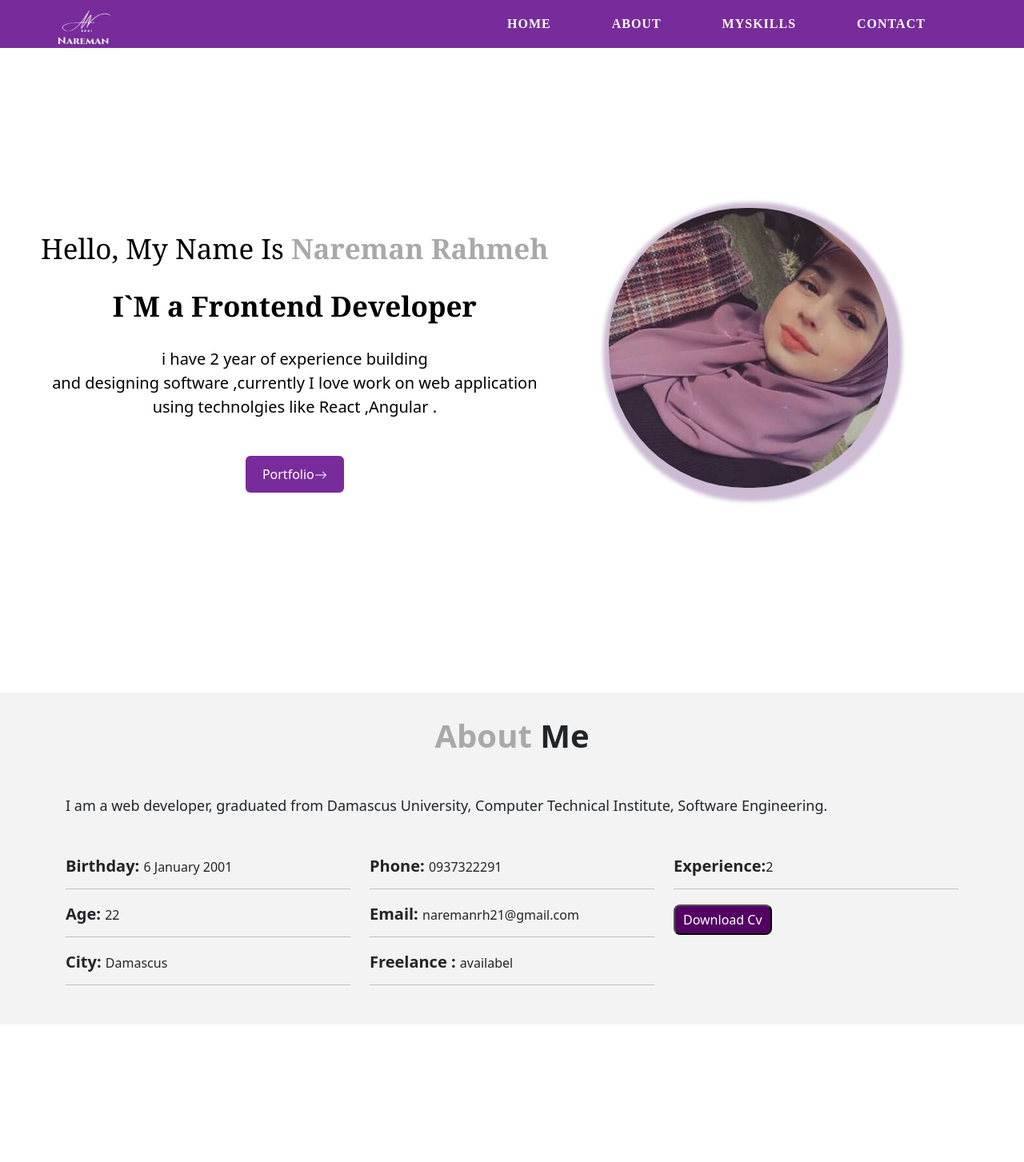
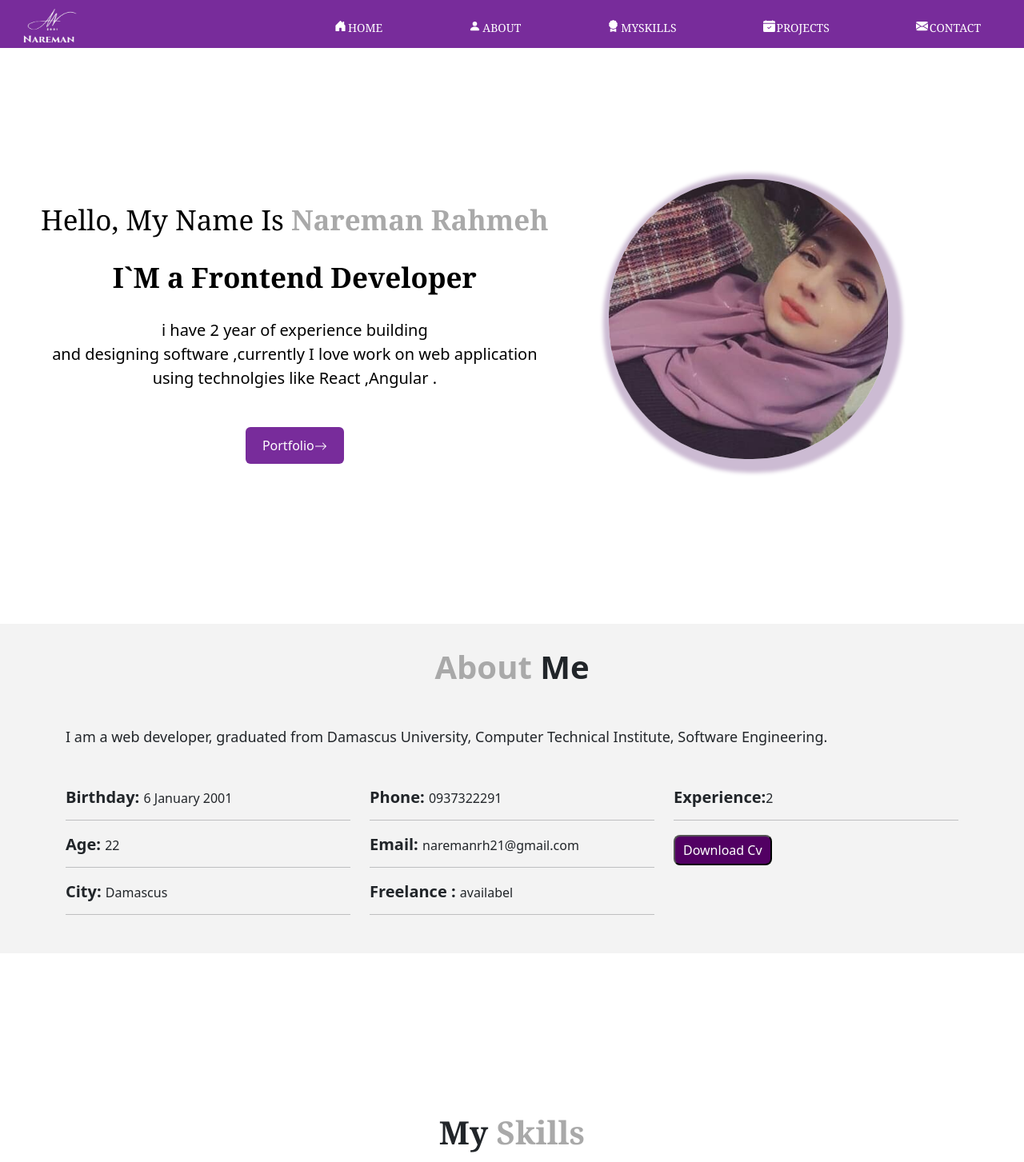
Before and after one commit to NaremanRahmeh/Poptfolio, a React (Create React App) app: page / in a window 1280 px wide. Shown: the top 1453 px of the page at 80% size. Built offline with nearby package versions, Linux system fonts and the light colour scheme; a web font is replaced by a local one.

Commit message:
first commit

```diff
--- a/package.json
+++ b/package.json
@@ -16,10 +16,13 @@
     "framer-motion": "^7.6.1",
     "react": "^18.2.0",
     "react-bootstrap": "^2.5.0",
+    "react-countup": "^6.3.2",
     "react-dom": "^18.2.0",
     "react-icons": "^4.6.0",
     "react-router": "^6.4.2",
     "react-scripts": "5.0.1",
+    "react-scroll": "^1.8.8",
+    "react-scroll-trigger": "^0.6.14",
     "sass": "^1.55.0",
     "web-vitals": "^2.1.4"
   },
--- a/public/index.html
+++ b/public/index.html
@@ -1,7 +1,21 @@
 <!DOCTYPE html>
 <html lang="en">
   <head>
-    <meta charset="utf-8" />
+
+    <link rel="stylesheet" href="https://cdn.jsdelivr.net/npm/bootstrap@5.2.0/dist/css/bootstrap.min.css"
+    integrity="sha384-gH2yIJqKdNHPEq0n4Mqa/HGKIhSkIHeL5AyhkYV8i59U5AR6csBvApHHNl/vI1Bx" crossorigin="anonymous">
+    <script crossorigin src="https://unpkg.com/react@18/umd/react.development.js"></script>
+    <script crossorigin src="https://unpkg.com/react-dom@18/umd/react-dom.development.js"></script>
+    <!--google font-->
+    <link rel="preconnect" href="https://fonts.googleapis.com">
+<link rel="preconnect" href="https://fonts.gstatic.com" crossorigin>
+<link href="https://fonts.googleapis.com/css2?family=Roboto+Slab:wght@300&display=swap" rel="stylesheet">
+
+    <!-- JavaScript Bundle with Popper -->
+<script src="https://cdn.jsdelivr.net/npm/bootstrap@5.2.0/dist/js/bootstrap.bundle.min.js"
+ integrity="sha384-A3rJD856KowSb7dwlZdYEkO39Gagi7vIsF0jrRAoQmDKKtQBHUuLZ9AsSv4jD4Xa" crossorigin="anonymous"></script>
+    <noscript>You need to enable JavaScript to run this app.</noscript>
+    <!-- <meta charset="utf-8" />
     <link rel="icon" href="%PUBLIC_URL%/favicon.ico" />
     <meta name="viewport" content="width=device-width, initial-scale=1" />
     <meta name="theme-color" content="#000000" />
@@ -18,8 +32,13 @@
     <link rel="stylesheet" type="text/css" href="//db.onlinewebfonts.com/c/157c6cc36dd65b1b2adc9e7f3329c761?family=Amazon+Ember"/>
     <link rel="stylesheet" href="https://cdn.jsdelivr.net/npm/bootstrap@5.2.0/dist/css/bootstrap.min.css"
     integrity="sha384-gH2yIJqKdNHPEq0n4Mqa/HGKIhSkIHeL5AyhkYV8i59U5AR6csBvApHHNl/vI1Bx" crossorigin="anonymous">
+    <link rel="stylesheet" href="https://cdn.jsdelivr.net/npm/bootstrap@4.0.0/dist/css/bootstrap.min.css"
+    integrity="sha384-Gn5384xqQ1aoWXA+058RXPxPg6fy4IWvTNh0E263XmFcJlSAwiGgFAW/dAiS6JXm" crossorigin="anonymous">
     <script crossorigin src="https://unpkg.com/react@18/umd/react.development.js"></script>
     <script crossorigin src="https://unpkg.com/react-dom@18/umd/react-dom.development.js"></script>
+    <script src="https://code.jquery.com/jquery-3.2.1.slim.min.js" integrity="sha384-KJ3o2DKtIkvYIK3UENzmM7KCkRr/rE9/Qpg6aAZGJwFDMVNA/GpGFF93hXpG5KkN" crossorigin="anonymous"></script>
+<script src="https://cdn.jsdelivr.net/npm/popper.js@1.12.9/dist/umd/popper.min.js" integrity="sha384-ApNbgh9B+Y1QKtv3Rn7W3mgPxhU9K/ScQsAP7hUibX39j7fakFPskvXusvfa0b4Q" crossorigin="anonymous"></script>
+<script src="https://cdn.jsdelivr.net/npm/bootstrap@4.0.0/dist/js/bootstrap.min.js" integrity="sha384-JZR6Spejh4U02d8jOt6vLEHfe/JQGiRRSQQxSfFWpi1MquVdAyjUar5+76PVCmYl" crossorigin="anonymous"></script>
     <!--google font-->
     <link rel="preconnect" href="https://fonts.googleapis.com">
 <link rel="preconnect" href="https://fonts.gstatic.com" crossorigin>
@@ -27,7 +46,7 @@
 
 
     <link rel="manifest" href="%PUBLIC_URL%/manifest.json" />
-
+   -->
     <title>Portfolio</title>
   </head>
   <body>
--- a/src/Components/Sidebar.css
+++ b/src/Components/Sidebar.css
@@ -1,75 +1,78 @@
-nav{
-  background-color: rgb(120, 44, 155);
+header{
+  background-color:  rgb(120, 44, 155);
   top: 0px;
   height: 60px;
-  display: block;
+  width: 100%;
+  display: flex;
+  align-items: center;
+  color: #fff;
+  }
 
-}
-.na-bg{
-  background-color: rgb(238, 238, 238);
-}
-nav img {
+header img {
   max-width: 100%;
   height: 90%;
-  margin-right: 400px;
   width: 70px;
   height: 50px;
-  margin-top: 10px;
+  }
+ header .menu{
+  margin: 0;
+  padding: 0;
+  list-style: none;
+  display: flex;
+
+  }
+  header .mobile-nav{
+    align-items: center;
+    text-align: center;
+    list-style: none;
+    position:absolute;
+    top: 0;
+    margin-top: 60px;
+    left: 0;
+    width: 100%;
+    visibility: hidden;
+    color: black;
+    background-color:  rgb(120, 44, 155);
+    padding-bottom: 20px;
+  }
+  header .mobile-nav li:hover{
+    background-color: #fff;
+
+  }
+
+  .icons{
+    visibility: hidden;
+    color: #fff;
+    position: absolute;
+  }
+  @media only screen and (max-width :767px){
+    header .menu{
+      visibility: hidden;
+    }
+    .icons{
+      visibility: visible;
+    }
+    header .mobile-nav{
+      visibility:visible;
+    }
   }
 
 
-.nav-link{
-  display: flex;
-  gap:4rem;
-  align-items: center;
-  color: #fff;
-  font-family: poppins;
-  font-size: 16px;
-  font-weight: bold;
-  text-decoration: none;
-}
-nav a{
-   margin-left: 60px;
-   padding: 10px;
-  float:right;
-  color: #fff;
-  font-family: poppins;
-  font-size: 16px;
-  font-weight: bold;
-  text-decoration: none;
-  text-transform: uppercase;
-  letter-spacing: 1px;
 
-}
-.nav a:hover{
-  color: rgba(190, 190, 190, 0.9);
-}
-/* nav a:is(:link ,:active ,:visited){
-  color: #fff;
-  background-color: black;
-}
-*/
-/* @media only screen and (max-width :767px) {
-  .nav-link {
-      background: rgb(0, 0, 0, 0.8);
-  }
-  nav a{
-      color: #fff;
+  header  a{
+    text-decoration: none;
+    color: #fff;
+    transition: 0.2s;
+    font-size: 14px;
+    font-weight: 500px;
+    font-family:Georgia, 'Times New Roman', Times, serif;
+    padding: 0 15px;
+    text-transform: uppercase;
+    margin-top: 5px;
+    display: flex;
 
   }
-  .toggle{
-      padding: 1px 5px;
-      font-size: 18px;
-      line-height: 0.3;
-      background-color: #fff;
-
+  header a:hover{
+    text-decoration: none;
+    color: rgb(158, 158, 158);
   }
-}
-#menu-area .cus-nav{
-  background: #262626;
-  z-index: 999;
-}
-#menu-area.cus-nav a{
-  color: #fff;
-
-} */
--- a/src/Components/Sidebar.js
+++ b/src/Components/Sidebar.js
@@ -1,53 +1,80 @@
 import React, { Fragment, useState } from 'react';
 import './Sidebar.css';
 import Logo from './../assets/image/logo-n.png';
-import ProfileN from './../assets/image/nareman.png';
-import { AiOutlineEnter } from "react-icons/ai";
-import { BsHouseDoorFill } from "react-icons/bs";
-import { BsFillPersonFill } from "react-icons/bs";
-import { BsAwardFill } from "react-icons/bs";
-import { BsChatDotsFill } from "react-icons/bs";
-import { BsGithub } from "react-icons/bs";
-import { BsInstagram } from "react-icons/bs";
-import { BsLinkedin } from "react-icons/bs";
-import { AiOutlineFacebook } from "react-icons/ai";
-import { BsFillCalendarCheckFill } from "react-icons/bs";
-import {AnimatePresence, motion} from 'framer-motion';
-import { BsList } from "react-icons/bs";
-import { NavLink } from 'react-router-dom';
-// import { NavLink } from 'react-router-dom';
+import {BsXLg, BsList ,BsFillHouseDoorFill,BsPersonFill ,BsFillAwardFill,BsFillCalendarCheckFill,BsEnvelopeFill} from "react-icons/bs";
+import { Link } from 'react-scroll';
 
 export const Sidebar = () => {
 
+          const [nav ,setNav] =useState(false);
+
+        const links=[
+          {
+            id: 1,
+            link: 'home' ,
+            icon :<BsFillHouseDoorFill style={{width:'15px',height:'15px',marginBottom:'6px', marginRight:'2px'}}/>
+          },
+          {
+            id: 2,
+            link: 'about' ,
+            icon :<BsPersonFill style={{width:'15px',height:'15px',marginBottom:'6px', marginRight:'2px'}}/>
+          },
+          {
+            id: 3,
+            link: 'myskills' ,
+            icon :<BsFillAwardFill style={{width:'15px',height:'15px',marginBottom:'6px', marginRight:'2px'}}/>
+          },
+          {
+            id: 4,
+            link: 'projects' ,
+            icon :<BsFillCalendarCheckFill style={{width:'15px',height:'15px',marginBottom:'6px', marginRight:'2px'}}/>
+          },
+          {
+            id: 5,
+            link: 'contact' ,
+            icon :<BsEnvelopeFill style={{width:'15px',height:'15px',marginBottom:'6px', marginRight:'2px'}}/>
+          },
+        ]
   return (
     <Fragment>
 
-<nav className="navbar navbar-expand-lg " fixed='top' id ='menu-area'>
-  <a className="navbar-brand" href="#"> <img src={Logo} alt='nareman'/></a>
-  <button className="navbar-toggler" type="button" data-toggle="collapse" data-target="#navbarSupportedContent" aria-controls="navbarSupportedContent" aria-expanded="false" aria-label="Toggle navigation">
-    <span className="navbar-toggler-icon"></span>
-  </button>
+      <header id='header' className='fixed-top justify-between'>
+      <div className='container d-flex '>
+        <a className="navbar-brand mr-auto" href="#"> <img src={Logo} alt='nareman'/></a>
+        </div>
 
-  <div className="collapse navbar-collapse" id="navbarSupportedContent">
-    <ul className="navbar-nav mr-auto">
-      <li className="nav-item active">
-        <a className="nav-link" href="#">Home <span class="sr-only">(current)</span></a>
-      </li>
-      <li className="nav-item">
-        <a className="nav-link" href="#">About</a>
-      </li>
+        <ul className='flex menu'>
+          {links.map(({id ,link ,icon}) =>(
 
-      <li className="nav-item">
-        <a className="nav-link " href="#">MySkills</a>
-      </li>
+               <li key={id} className='px-4 cursor-pointer'>
+               <a href=''><Link to={link} smooth duration={500}><span>{icon}</span>{link}</Link></a>
+               </li>
 
-      <li className="nav-item">
-        <a className="nav-link " href="#">Contact</a>
-      </li>
-    </ul>
-  </div>
-</nav>
+          ))}
+        </ul>
+        <div onClick={() => setNav(!nav)} className='cursor-pointer pr-4 z-10 text-gray-500 icons'>
+          {nav ? <BsXLg size ={30}/> : <BsList size ={30}/>}
 
+        </div>
+
+
+        {nav && (
+           <ul className='flex flex-col justify-center h-screen bg-gradient-to-b
+            mobile-nav'>
+             {links.map(({id ,link}) =>(
+
+             <li key={id} className='px-4 cursor-pointer capitalize py-6 text-4xl'>
+              <a href=''><Link onClick={() => setNav (!nav)} to={link} smooth duration={500}>{link}</Link></a>
+             </li>
+
+        ))}
+
+           </ul>
+
+        )}
+
+
+        </header>
 
 
 
--- a/src/Pages/About/About.css
+++ b/src/Pages/About/About.css
@@ -1,8 +1,9 @@
 .about{
     height: auto;
-    margin-bottom: 200px;
+    margin-bottom: 100px;
     background-color: rgba(231, 231, 231, 0.5);
     padding: 30px 30px;
+    margin-top: 200px;
 
 }
 .about h1{
--- a/src/Pages/Contact/Contact.css
+++ b/src/Pages/Contact/Contact.css
@@ -1,5 +1,6 @@
 .contact{
     height: auto;
+    margin-top: 200px;
     margin-bottom: 100px;
 }
 .contact .contact-header{
--- a/src/Pages/Home/Home.css
+++ b/src/Pages/Home/Home.css
@@ -3,7 +3,7 @@
     height: auto;
     color: black;
     margin-top: 200px;
-    margin-bottom: 250px;
+    margin-top: 200px;
 }
 
 .hom{
@@ -38,7 +38,7 @@
     padding: 10px 20px 10px 20px;
 }
 .hom .btn:hover{
-    background-color: darkgray;
+    background-color: rgb(255, 255, 255);
     color: black;
     align-items: center;
     margin-top: 30px;
--- a/src/Pages/Home/Home.js
+++ b/src/Pages/Home/Home.js
@@ -2,6 +2,7 @@ import React from 'react';
 import './Home.css';
 import imgN from '../../assets/image/nareman.png';
 import {BsArrowRight} from "react-icons/bs";
+import { Link } from 'react-scroll';
 
 
 
@@ -15,7 +16,7 @@ export const Home =()=> {
        <h2>I`M a Frontend Developer</h2>
        <p>i have 2 year of experience building <br/>and designing software
         ,currently I love work on web application<br/> using technolgies like React ,Angular .</p>
-        <button className='btn'> <span>Portfolio<BsArrowRight className='svg'/></span></button>
+        <Link to='projects' smooth duration={500} className='btn'> <span>Portfolio<BsArrowRight className='svg'/></span></Link >
       </div>
       <div className='col-md-5'>
         <img src={imgN} alt="image"/>
--- a/src/Pages/MySkills/MySkills.css
+++ b/src/Pages/MySkills/MySkills.css
@@ -1,7 +1,7 @@
 .skills{
 
     height: auto;
-    margin-bottom: 200px;
+    margin-top: 200px;
 }
 .skills-header{
     width: 100%;
--- a/src/Pages/MySkills/MySkills.js
+++ b/src/Pages/MySkills/MySkills.js
@@ -1,10 +1,16 @@
-import React from 'react';
+import React, { Fragment, useState } from 'react';
 import './MySkills.css';
+import CountUp from 'react-countup';
+import ScrollTrigger from 'react-scroll-trigger';
 
 
 export const MySkills =()=> {
+
+      const[counterOn ,setCounterOn] = useState (false);
     return (
-      <div className='container'>
+      <Fragment>
+      <ScrollTrigger>
+         <div className='container'>
      <div className='skills'>
 
       <div className='skills-header'>
@@ -21,7 +27,8 @@ export const MySkills =()=> {
       <div className='skills-bar'>
       <div className='info'>
       <p>Html</p>
-      <p className='percent'>90%</p>
+      <p className='percent'>
+        <CountUp start={0} end={90} duration={3} delay={0}/>%</p>
       </div>
       <div className='bar'>
        <span className='html'></span>
@@ -31,7 +38,8 @@ export const MySkills =()=> {
       <div className='skills-bar'>
       <div className='info'>
       <p>Css</p>
-      <p className='percent'>85%</p>
+      <p className='percent'>
+      <CountUp start={0} end={85} duration={3} delay={0}/>%</p>
       </div>
       <div className='bar'>
        <span className='css'></span>
@@ -41,7 +49,8 @@ export const MySkills =()=> {
       <div className='skills-bar'>
       <div className='info'>
       <p>C#</p>
-      <p className='percent'>50%</p>
+      <p className='percent'>
+      <CountUp start={0} end={50} duration={2} delay={0}/>%</p>
       </div>
       <div className='bar'>
        <span className='c'></span>
@@ -51,7 +60,8 @@ export const MySkills =()=> {
       <div className='skills-bar'>
       <div className='info'>
       <p>JavaScript</p>
-      <p className='percent'>75%</p>
+      <p className='percent'>
+      <CountUp start={0} end={75} duration={3} delay={0}/>%</p>
       </div>
       <div className='bar'>
        <span className='javascript'></span>
@@ -63,7 +73,9 @@ export const MySkills =()=> {
       <div className='skills-bar'>
       <div className='info'>
       <p>Bootstrap</p>
-      <p className='percent'>60%</p>
+      <p className='percent'>
+      <CountUp start={0} end={60} duration={2} delay={0}/>%</p>
+
       </div>
       <div className='bar'>
        <span className='bootstrap'></span>
@@ -73,7 +85,8 @@ export const MySkills =()=> {
       <div className='skills-bar'>
       <div className='info'>
       <p>Jquery</p>
-      <p className='percent'>65%</p>
+      <p className='percent'>
+      <CountUp start={0} end={65} duration={3} delay={0}/>%</p>
       </div>
       <div className='bar'>
        <span className='jquery'></span>
@@ -85,7 +98,8 @@ export const MySkills =()=> {
       <div className='skills-bar'>
       <div className='info'>
       <p>React</p>
-      <p className='percent'>70%</p>
+      <p className='percent'>
+      <CountUp start={0} end={70} duration={3} delay={0}/>%</p>
       </div>
       <div className='bar'>
        <span className='react'></span>
@@ -95,7 +109,8 @@ export const MySkills =()=> {
       <div className='skills-bar'>
       <div className='info'>
       <p>Asp.net</p>
-      <p className='percent'>50%</p>
+      <p className='percent'>
+      <CountUp start={0} end={50} duration={2} delay={0}/>%</p>
       </div>
       <div className='bar'>
        <span className='asp'></span>
@@ -110,5 +125,9 @@ export const MySkills =()=> {
       </div>
 
       </div>
+
+      </ScrollTrigger>
+      </Fragment>
+
     )
   }
--- a/src/Pages/Projects/Projects.css
+++ b/src/Pages/Projects/Projects.css
@@ -1,7 +1,8 @@
 .projects{
     background-color:rgba(231, 231, 231, 0.5);
     height: auto;
-    margin-bottom: 200px;
+    margin-bottom: 100px;
+    margin-top: 100px;
     padding: 30px 30px;
 
 }
```
Also changed, not shown: 1 other file (tests, documents, lock files or other folders).
